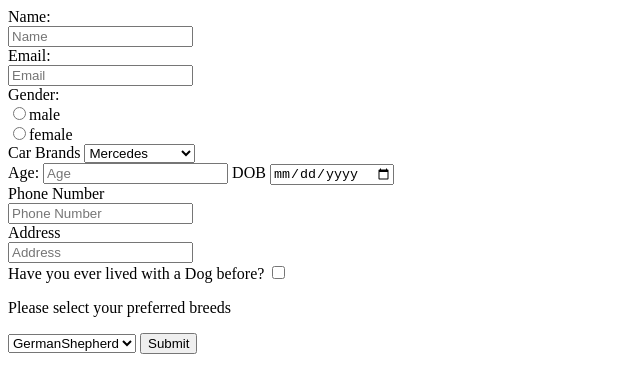
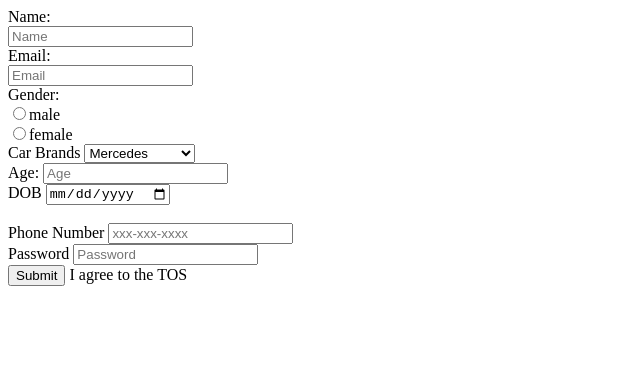
Before and after one commit to acciojob/signup-form-car-Vyshnavi1986, a website: page main.html in a window 1280 px wide. Shown: the whole page, without its empty margins (0-640 px from the left). Drawn offline with Linux system fonts and the light colour scheme.

Commit message:
created a submission

```diff
--- a/main.html
+++ b/main.html
@@ -22,23 +22,16 @@
 	<option>Maruthi Suzuki</option>
 	</select><br>
 	<label for="Age">Age:</label>
-	<input type="text" required="yes" id="age" placeholder="Age" name="Age"></input>
+	<input type="text" required="yes" id="age" placeholder="Age" name="Age"></input><br>
 	<label for="DOB">DOB</label>
-	<input type="date" required="yes" id="dob"></input>
+	<input type="date" required="yes" id="dob"></input><br>
   <br>
-  <label for="phone">Phone Number</label><br>
-  <input type="text" placeholder="Phone Number" id="phone" name="phone"><br>
-  <label for="address" >Address</label><br>
-  <input type="text" id="address" placeholder="Address"name="address"><br>
-  <label for="checkbox">Have you ever lived with a Dog before?</label>
-  <input type="checkbox" id="checkbox" value="Have you ever lived with a Dog before?"name="checkbox">
-  <p>Please select your preferred breeds</p>
-  <select id="multiSelect">
-	  <option>GermanShepherd</option>
-	  <option>Bulldog</option>
-	  <option>Beagle</option>
-  </select>
-  <input id="submit" type="submit" value="Submit">
+  <label for="PhoneNumber">Phone Number</label>
+  <input type="tel" id="tel" name="PhoneNumber" required="yes" placeholder="xxx-xxx-xxxx" id="phone" name="phone"><br>
+  <label for="Password">Password</label>
+	<input type="password" required="yes" id="password" placeholder="Password"><br>
+	<input id="submit" type="submit" value="Submit">
+<label for="I agree to the TOS">I agree to the TOS</label>
 
 	</form>
 	<!-- the entire body must be written by student -->
```
